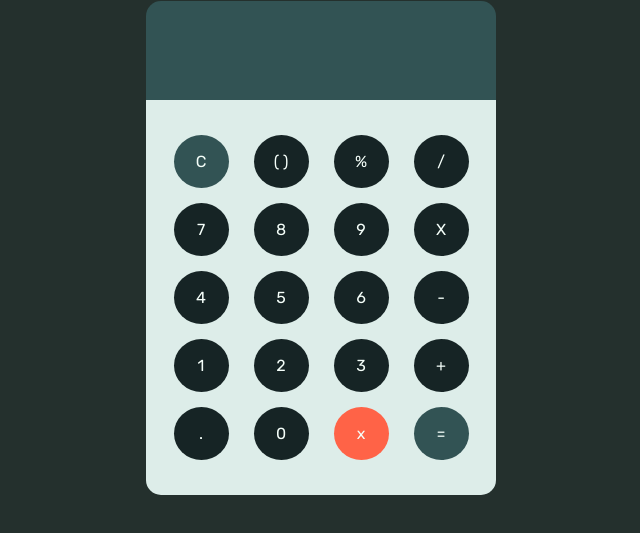
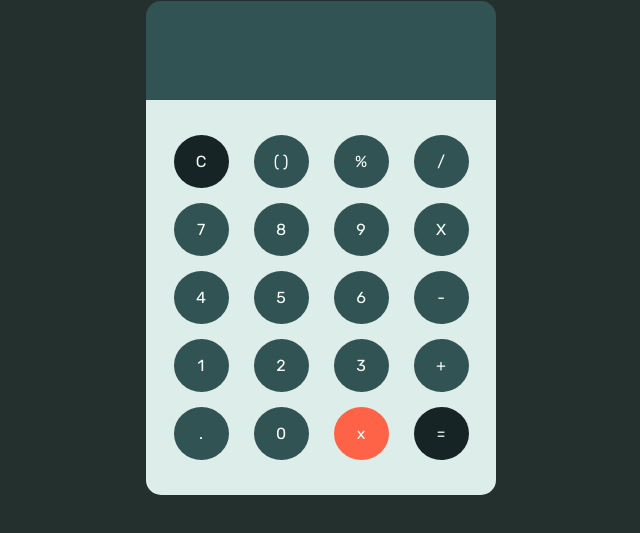
Before and after one commit to Sohila-Hashem/calculator, a website: page index.html in a window 1280 px wide. Shown: the part 171-704 px from the top of the page, without its empty margins (319-959 px from the left). Drawn offline with Linux system fonts and the dark colour scheme.

Commit message:
fixing colors in dark mode

```diff
--- a/public/calc.css
+++ b/public/calc.css
@@ -135,6 +135,10 @@ h1 {
     }
 
     #core-container div p {
+        background-color: var(--main-digits-dark);
+    }
+
+    #core-container #C, #core-container #equal {
         background-color: var(--primary-digits-dark);
     }
 }
```
